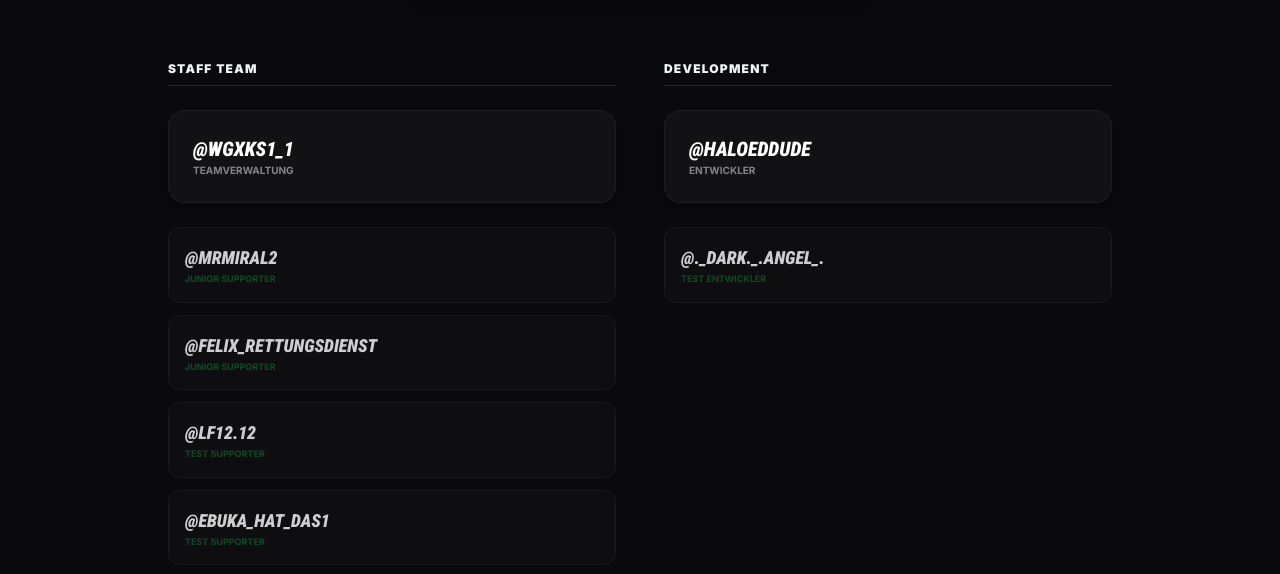
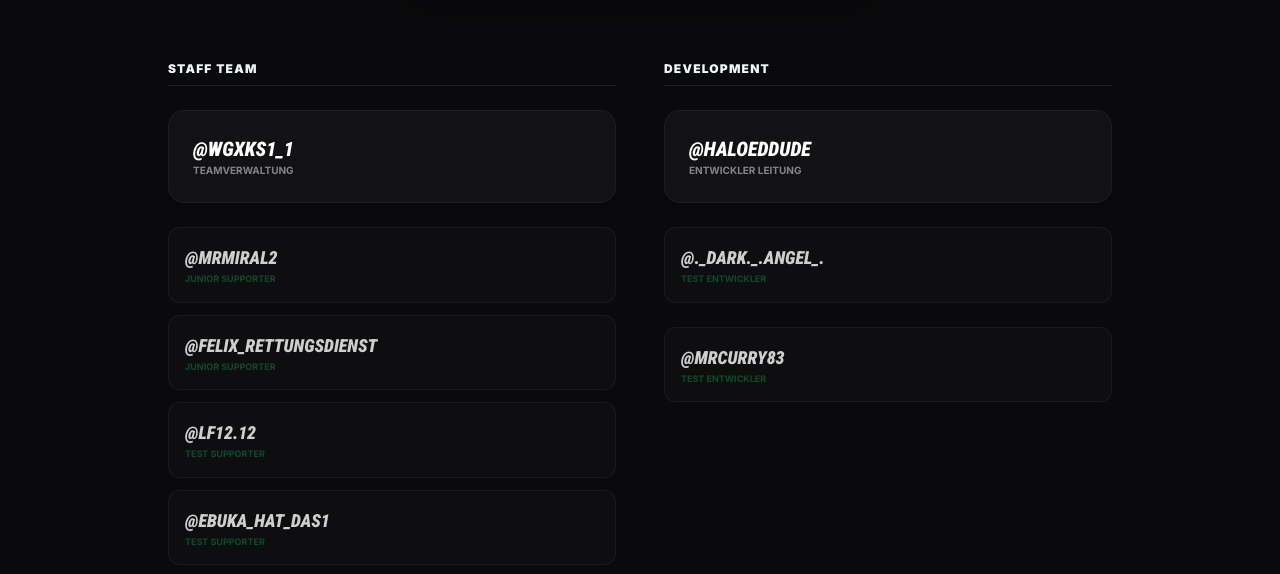
Before and after one commit to HaloedDude/bundeswehr-roleplay, a plain HTML site: page credits.html in a window 1280 px wide. Shown: the part 443-1017 px from the top of the page. Drawn offline with nearby package versions, Linux system fonts and the light colour scheme.

Commit message:
Add files via upload

```diff
--- a/credits.html
+++ b/credits.html
@@ -134,11 +134,16 @@
                 <h3 class="text-xs font-black uppercase tracking-widest border-b border-white/10 pb-2 text-center md:text-left">Development</h3>
                 <div class="bg-white dark:bg-slate-900 p-6 rounded-2xl shadow-lg border border-slate-200 dark:border-white/5">
                     <div class="credit-name text-xl text-slate-900 dark:text-white">@haloeddude</div>
-                    <p class="text-[10px] font-bold uppercase opacity-50">Entwickler</p>
+                    <p class="text-[10px] font-bold uppercase opacity-50">Entwickler Leitung</p>
                 </div>
 
 		  <div class="bg-white/50 dark:bg-slate-900/50 p-4 rounded-xl border border-slate-200 dark:border-white/5">
                         <div class="credit-name text-lg text-slate-800 dark:text-white/80">@._dark._.angel_.</div>
+                        <p class="text-[9px] font-bold uppercase opacity-40 text-green-600">Test Entwickler</p>
+                    </div>
+
+		  <div class="bg-white/50 dark:bg-slate-900/50 p-4 rounded-xl border border-slate-200 dark:border-white/5">
+                        <div class="credit-name text-lg text-slate-800 dark:text-white/80">@mrcurry83</div>
                         <p class="text-[9px] font-bold uppercase opacity-40 text-green-600">Test Entwickler</p>
                     </div>
                 </div>
```
